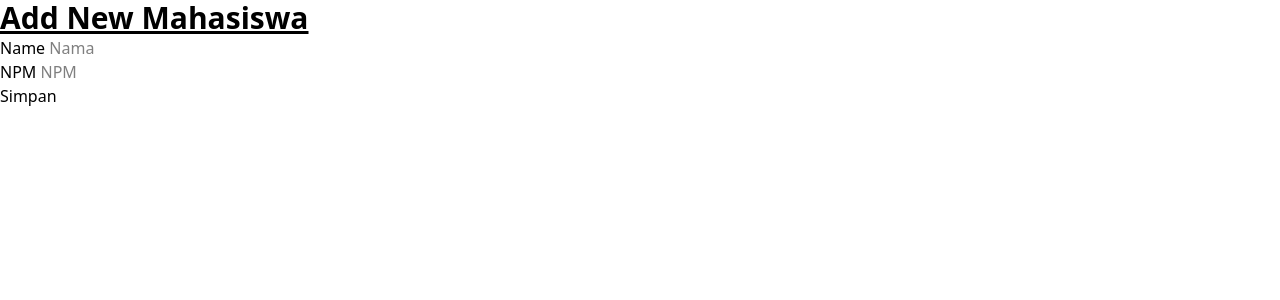
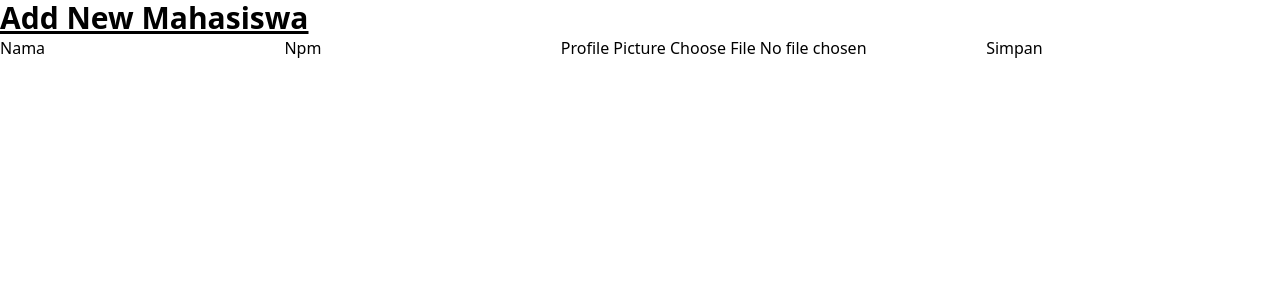
Before and after one commit to Steven3004/python-web2, a Flask app: template templates/add_new_mahasiswa.html in a window 1280 px wide. Shown: the top 300 px of the page. Run offline with Flask 3, Linux system fonts and the light colour scheme; the template is opened without the code that fills it: values that come from a table or form of the project are taken from there, others are empty; some libraries are stand-ins or nearby versions.

Commit message:
10/11/2025

```diff
--- a/app.py
+++ b/app.py
@@ -1,31 +1,52 @@
-from turtle import title
-from flask import Flask, redirect, render_template, request, url_for
+from genericpath import exists
+import os
+import profile
+from flask import Flask, redirect, render_template, request, send_from_directory, url_for
+from forms.NewMahasiswa import NewMahasiswa
+from werkzeug.utils import secure_filename
+app = Flask(__name__)
 
-app = Flask(__name__)
+UPLOAD_FOLDER = "uploads"
+
+app.config["SECRET_KEY"]="SECRET_KEY"
+app.config["UPLOAD_FILE"]=UPLOAD_FOLDER
+# //berapa mb maks yang di upload
+app.config["MAX_CONTENT_LENGTH"]= 1* 1024 * 1024
 
 list_mahasiswa = []
 
+
 @app.route("/")
 def index():
-    return render_template("index.html", title="Halo Sayang", name="Steven", npm="2428250023", list_mahasiswa = list_mahasiswa)
+    return render_template(
+        "index.html", title="Home Page", name="Angky Adi Putra", npm="2428250034", list_mahasiswa=list_mahasiswa
+    )
 
-@app.route("/add-new-mahasiswa", methods=["GET","POST"])
-def new_mahasiswa():
+
+@app.route("/add-new-mahasiswa", methods=["GET", "POST"])
+def add_new_mahasiswa():
+    form = NewMahasiswa()
     if request.method == "POST":
-        nama = request.form['name']
-        npm = request.form['npm']
+        name = form.name.data
+        npm = form.npm.data
+        profile_picture = form.profile_picture.data
 
-        print(nama)
-        print(npm)
+        file_name = secure_filename(profile_picture.filename)
+        save_dir = os.path.join (UPLOAD_FOLDER,"media")
+        os.makedirs(save_dir,exist_ok=True)
+        profile_picture.save(os.path.join(save_dir, file_name))
 
-        list_mahasiswa.append({
-            "name" : nama,
-            "npm" : npm
-        })
+        list_mahasiswa.insert(0,{
+            "name": name,"npm":npm,"profile_picture": file_name}
+        )
 
-        return redirect(url_for("index"))
+        return redirect (url_for("index" ))
 
-    return render_template("add_new_mahasiswa.html", title="Add New Mahasiswa")
+    return render_template("add-new-mahasiswa.html", title="Add New Mahasiswa", form=form)
 
+@app.route("/uploads/<path:filename>")
+def uploaded_file(filename):
+    return send_from_directory(app.config["UPLOAD_FILE"], filename)
 if __name__ == "__main__":
+
     app.run(debug=True, port=5000)
--- /dev/null
+++ b/forms/NewMahasiswa.py
@@ -0,0 +1,16 @@
+from flask_wtf import FlaskForm
+from wtforms import StringField
+from wtforms.validators import InputRequired
+from flask_wtf.file import FileField, FileAllowed, FileRequired
+
+
+class NewMahasiswa(FlaskForm):
+    name = StringField("Nama", validators=[InputRequired()])
+    npm = StringField("Npm", validators=[InputRequired()])
+    profile_picture= FileField(
+        "Profile Picture",
+        validators=[
+            FileRequired(),
+            FileAllowed(["png","jpg"], "File Wajib jpg atau png"),
+        ],
+    )
--- a/pyproject.toml
+++ b/pyproject.toml
@@ -6,4 +6,5 @@ readme = "README.md"
 requires-python = ">=3.13"
 dependencies = [
     "flask>=3.1.2",
+    "flask-wtf>=1.2.2",
 ]
--- a/templates/add_new_mahasiswa.html
+++ b/templates/add_new_mahasiswa.html
@@ -5,15 +5,16 @@
 <h1 class="text-3xl font-bold underline">
       Add New Mahasiswa
     </h1>
-    <form action="/add-new-mahasiswa" method="post">
-        <div>
-            <label for="name">Name</label>
-            <input id="name" type="text" name="name" placeholder="Nama">
-        </div>
-        <div>
-            <label for="npm">NPM</label>
-            <input id="npm" type="text" name="npm" placeholder="NPM">
-        </div>
+    <form action="/add-new-mahasiswa" method="post" enctype="multipart/form-data">
+        {{ form.name.label }}
+        {{ form.name() }}
+
+        {{ form.npm.label }}
+        {{ form.npm() }}
+
+        {{ form.profile_picture.label }}
+        {{ form.profile_picture() }}
+
         <button type="submit">Simpan</button>
     </form>
 {% endblock %}
--- a/templates/index.html
+++ b/templates/index.html
@@ -8,7 +8,10 @@
     <a class="btn btn-soft btn-accent" href="/add-new-mahasiswa">Add New Mahasiswa</a>
     <ul>
         {% for mahasiswa in list_mahasiswa %}
-            <li>Mahasiswa : {{mahasiswa.npm}} | {{mahasiswa.name}}</li>
+            <li>
+                Mahasiswa : <img src="/uploads/media/{{mahasiswa.profile_picture}}" />
+                {{mahasiswa.npm}} | {{mahasiswa.name}}
+            </li>
         {% endfor %}
     </ul>
 
```
Also changed, not shown: 1 other file.
